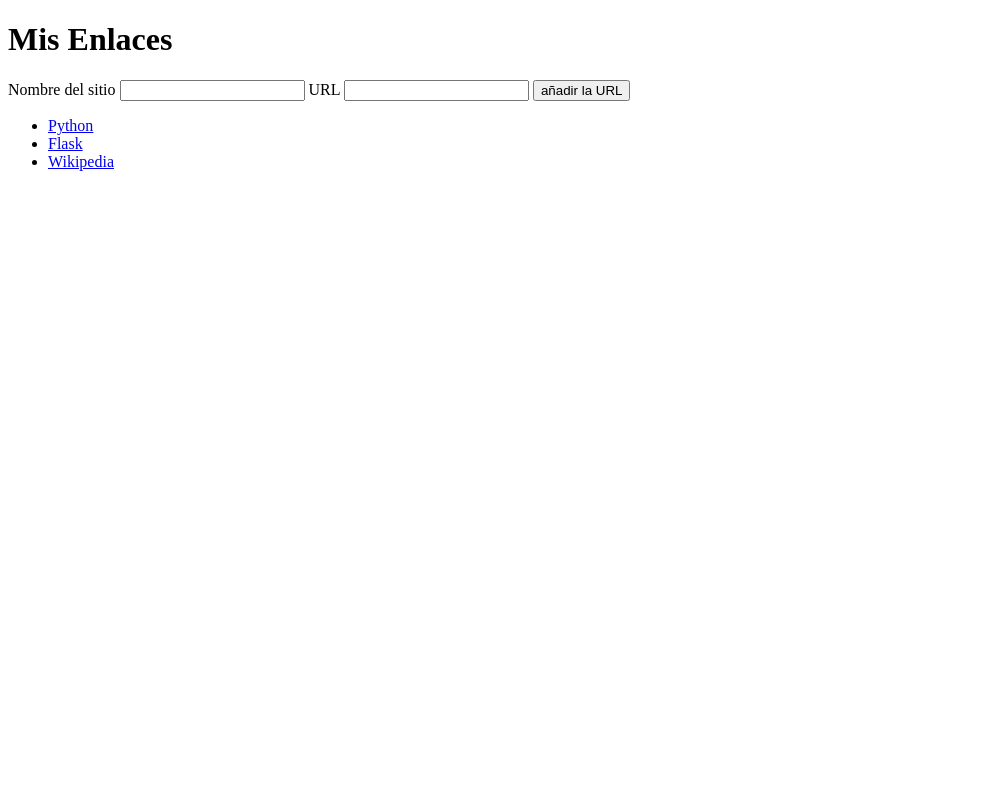
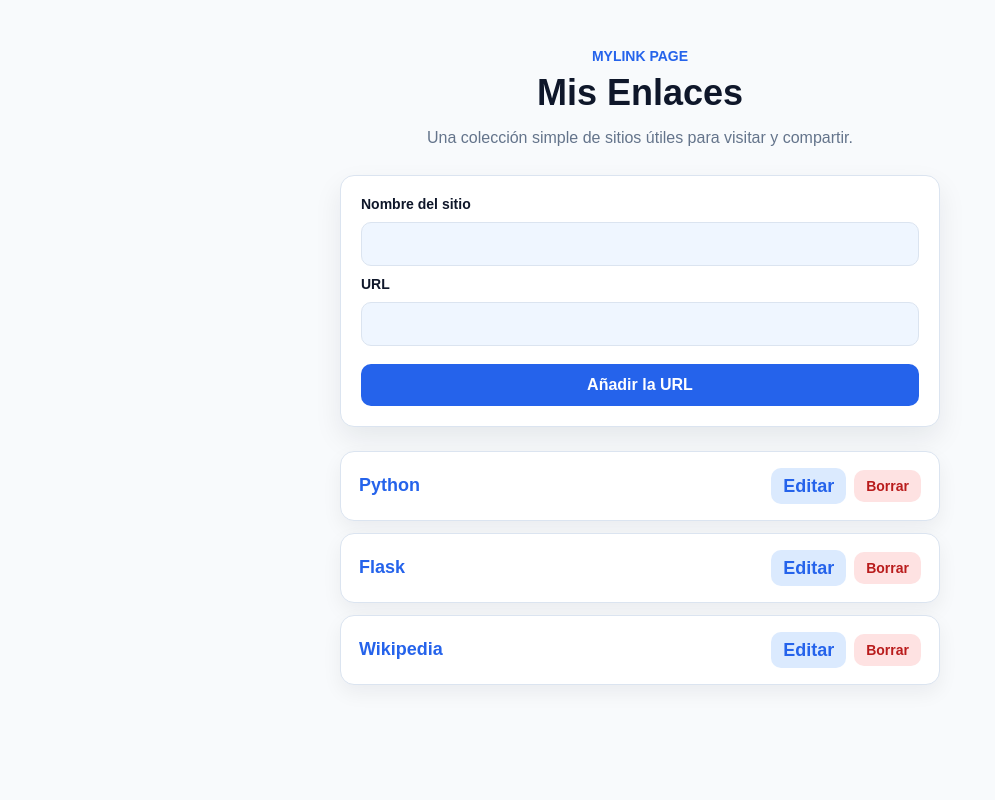
Before and after one commit to eamorenoga/freetree, a Flask app: page / in a window 1280 px wide. Shown: the whole page, without its empty margins (0-995 px from the left). Run offline with Flask 3, Linux system fonts and the light colour scheme.

Commit message:
Add link editing and styling

```diff
--- a/app.py
+++ b/app.py
@@ -26,5 +26,32 @@ def add_link():
     return redirect(url_for("show_links"))
 
 
+@app.route("/delete/<int:link_index>", methods=["POST"])
+def delete_link(link_index):
+    if 0 <= link_index < len(links):
+        links.pop(link_index)
+
+    return redirect(url_for("show_links"))
+
+
+@app.route("/edit/<int:link_index>")
+def edit_link(link_index):
+    if not 0 <= link_index < len(links):
+        return redirect(url_for("show_links"))
+
+    return render_template("edit.html", link=links[link_index], link_index=link_index)
+
+
+@app.route("/edit/<int:link_index>", methods=["POST"])
+def update_link(link_index):
+    site_name = request.form.get("site_name", "").strip()
+    site_url = request.form.get("site_url", "").strip()
+
+    if 0 <= link_index < len(links) and site_name and site_url:
+        links[link_index] = {"name": site_name, "url": site_url}
+
+    return redirect(url_for("show_links"))
+
+
 if __name__ == "__main__":
     app.run(debug=True, use_reloader=False)
--- /dev/null
+++ b/static/style.css
@@ -0,0 +1,191 @@
+:root {
+    --background: #f8fafc;
+    --surface: #ffffff;
+    --surface-muted: #eff6ff;
+    --primary: #2563eb;
+    --primary-dark: #1d4ed8;
+    --text: #0f172a;
+    --muted: #64748b;
+    --border: #dbe4f0;
+}
+
+* {
+    box-sizing: border-box;
+}
+
+body {
+    margin: 0;
+    min-height: 100vh;
+    background: var(--background);
+    color: var(--text);
+    font-family: Arial, sans-serif;
+}
+
+.page {
+    width: min(100% - 32px, 600px);
+    margin: 0 auto;
+    padding: 48px 0;
+}
+
+.profile {
+    margin-bottom: 24px;
+    text-align: center;
+}
+
+.eyebrow {
+    margin: 0 0 8px;
+    color: var(--primary);
+    font-size: 14px;
+    font-weight: 700;
+    text-transform: uppercase;
+}
+
+h1 {
+    margin: 0;
+    font-size: 36px;
+    line-height: 1.15;
+}
+
+.bio {
+    margin: 12px auto 0;
+    color: var(--muted);
+    line-height: 1.6;
+}
+
+.link-form {
+    display: grid;
+    gap: 10px;
+    margin-bottom: 24px;
+    padding: 20px;
+    background: var(--surface);
+    border: 1px solid var(--border);
+    border-radius: 14px;
+    box-shadow: 0 12px 28px rgba(15, 23, 42, 0.08);
+}
+
+label {
+    color: var(--text);
+    font-size: 14px;
+    font-weight: 700;
+}
+
+input {
+    width: 100%;
+    padding: 12px 14px;
+    border: 1px solid var(--border);
+    border-radius: 10px;
+    background: var(--surface-muted);
+    color: var(--text);
+    font-size: 16px;
+}
+
+input:focus {
+    outline: 3px solid rgba(37, 99, 235, 0.18);
+    border-color: var(--primary);
+}
+
+button {
+    margin-top: 8px;
+    padding: 12px 16px;
+    border: 0;
+    border-radius: 10px;
+    background: var(--primary);
+    color: #ffffff;
+    cursor: pointer;
+    font-size: 16px;
+    font-weight: 700;
+}
+
+button:hover {
+    background: var(--primary-dark);
+}
+
+.link-list {
+    display: grid;
+    gap: 12px;
+    margin: 0;
+    padding: 0;
+    list-style: none;
+}
+
+.link-card {
+    display: flex;
+    align-items: center;
+    justify-content: space-between;
+    gap: 16px;
+    background: var(--surface);
+    border: 1px solid var(--border);
+    border-radius: 14px;
+    padding: 16px 18px;
+    box-shadow: 0 8px 20px rgba(15, 23, 42, 0.06);
+}
+
+.link-card a {
+    display: block;
+    min-width: 0;
+    color: var(--primary);
+    font-size: 18px;
+    font-weight: 700;
+    text-decoration: none;
+    overflow-wrap: anywhere;
+}
+
+.link-card a:hover {
+    color: var(--primary-dark);
+    text-decoration: underline;
+}
+
+.card-actions {
+    display: flex;
+    align-items: center;
+    gap: 8px;
+}
+
+.delete-form {
+    margin: 0;
+}
+
+.edit-button,
+.delete-button {
+    display: inline-block;
+    margin: 0;
+    padding: 9px 12px;
+    border-radius: 10px;
+    font-size: 14px;
+    font-weight: 700;
+    line-height: 1;
+    text-decoration: none;
+}
+
+.edit-button {
+    background: #dbeafe;
+    color: var(--primary-dark);
+}
+
+.edit-button:hover {
+    background: #bfdbfe;
+    color: var(--primary-dark);
+    text-decoration: none;
+}
+
+.delete-button {
+    background: #fee2e2;
+    color: #b91c1c;
+}
+
+.delete-button:hover {
+    background: #fecaca;
+}
+
+.cancel-link {
+    display: inline-block;
+    color: var(--muted);
+    font-weight: 700;
+    text-align: center;
+    text-decoration: none;
+}
+
+.cancel-link:hover {
+    color: var(--text);
+    text-decoration: underline;
+}
--- a/templates/index.html
+++ b/templates/index.html
@@ -2,25 +2,41 @@
 <html lang="es">
 <head>
     <meta charset="utf-8">
+    <meta name="viewport" content="width=device-width, initial-scale=1">
     <title>Mis Enlaces</title>
+    <link rel="stylesheet" href="{{ url_for('static', filename='style.css') }}">
 </head>
 <body>
+    <main class="page">
+        <section class="profile">
+            <p class="eyebrow">MyLink Page</p>
             <h1>Mis Enlaces</h1>
+            <p class="bio">Una colecci&oacute;n simple de sitios &uacute;tiles para visitar y compartir.</p>
+        </section>
 
-    <form action="{{ url_for('add_link') }}" method="post">
+        <form class="link-form" action="{{ url_for('add_link') }}" method="post">
             <label for="site-name">Nombre del sitio</label>
             <input id="site-name" name="site_name" type="text" required>
 
             <label for="site-url">URL</label>
             <input id="site-url" name="site_url" type="url" required>
 
-        <button type="submit">añadir la URL</button>
+            <button type="submit">A&ntilde;adir la URL</button>
         </form>
 
-    <ul>
+        <ul class="link-list">
             {% for link in links %}
-        <li><a href="{{ link.url }}">{{ link.name }}</a></li>
+            <li class="link-card">
+                <a href="{{ link.url }}">{{ link.name }}</a>
+                <div class="card-actions">
+                    <a class="edit-button" href="{{ url_for('edit_link', link_index=loop.index0) }}">Editar</a>
+                    <form class="delete-form" action="{{ url_for('delete_link', link_index=loop.index0) }}" method="post">
+                        <button class="delete-button" type="submit">Borrar</button>
+                    </form>
+                </div>
+            </li>
             {% endfor %}
         </ul>
+    </main>
 </body>
 </html>
```
Also changed, not shown: templates/edit.html (added, +29 -0 lines). Lines whose indentation alone changed are shown as unchanged.
